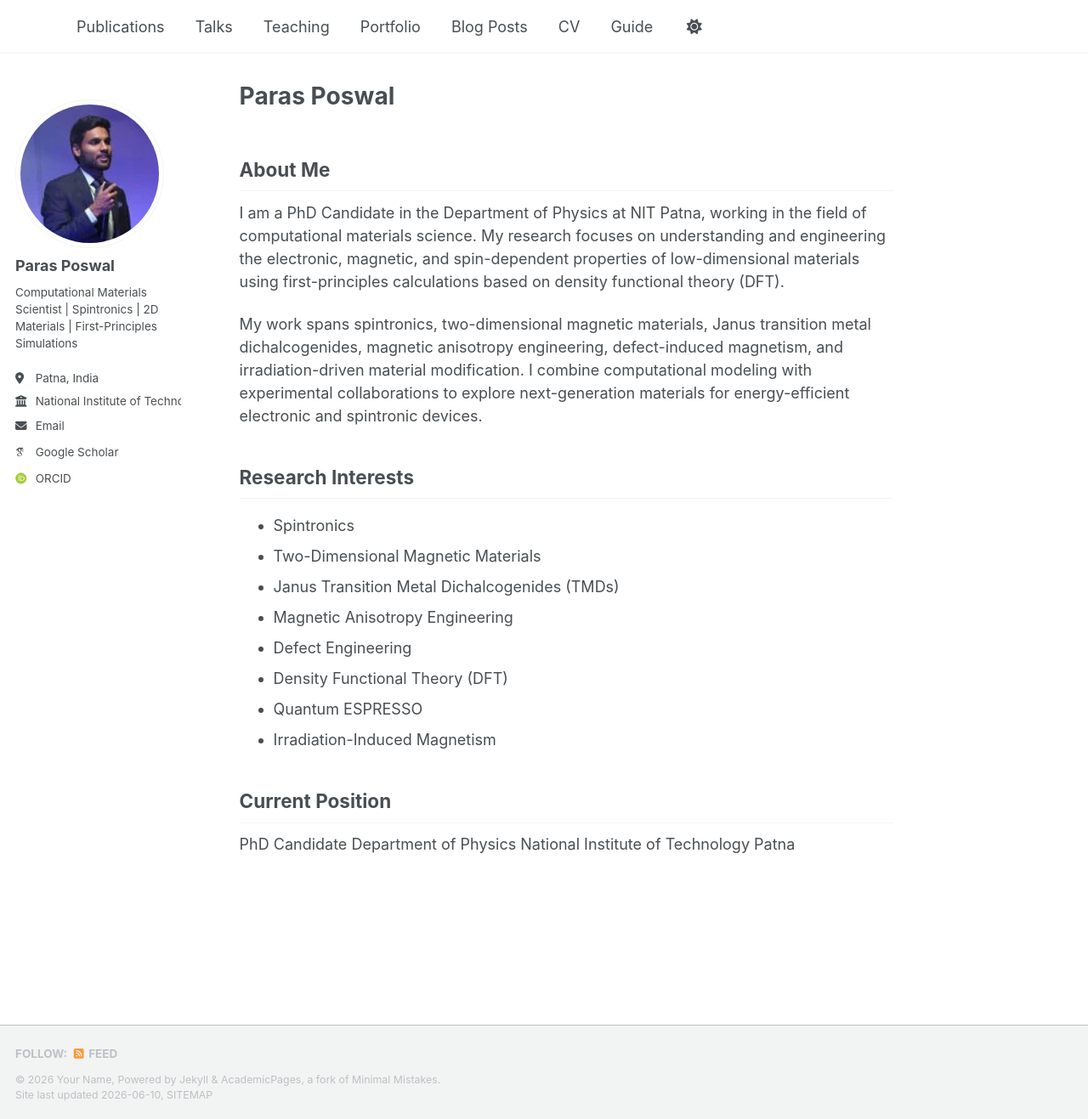
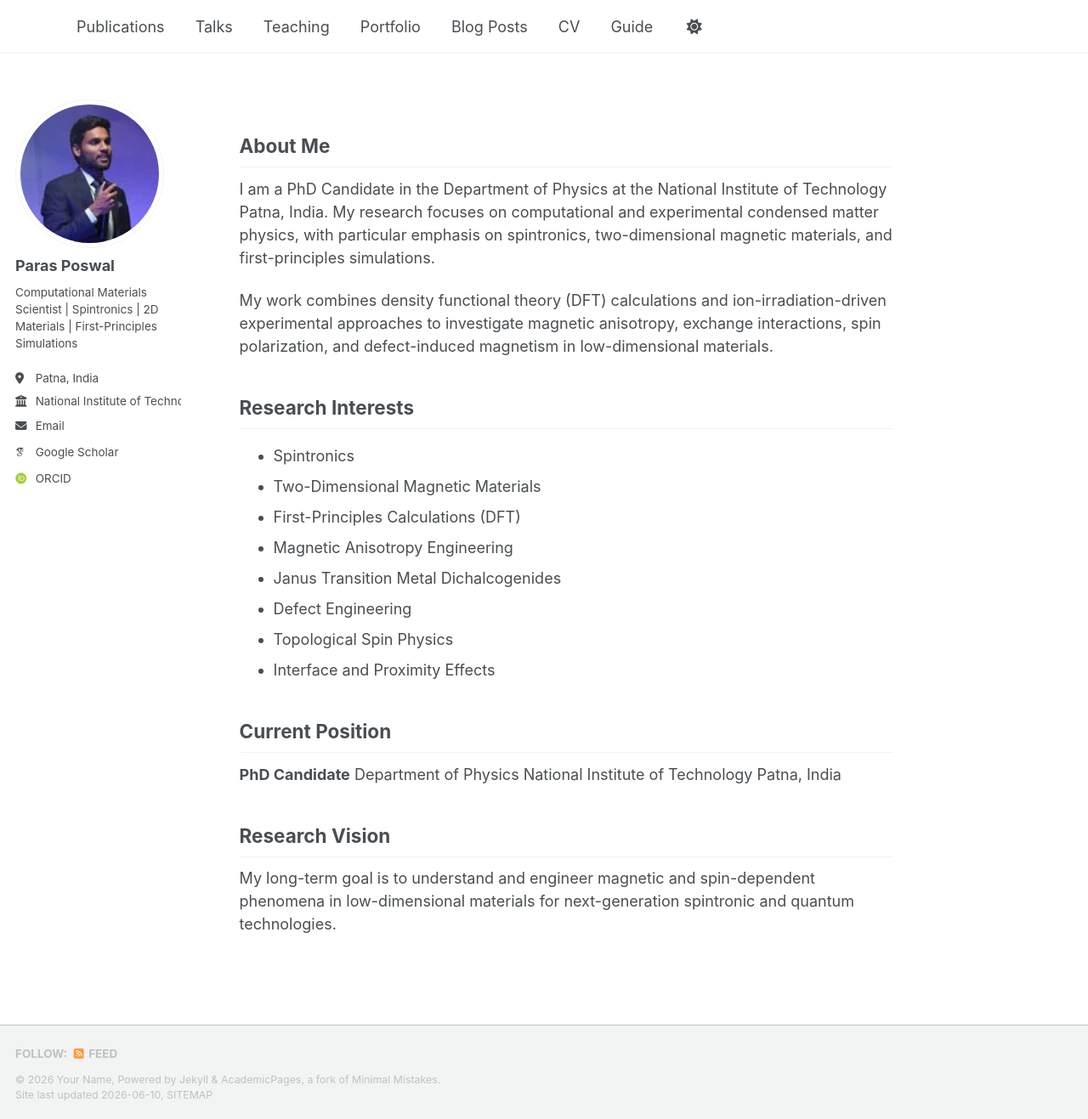
Before and after one commit to poswalparas/poswalparas.github.io, a Jekyll site: the page built from _pages/about.md, in a window 1280 px wide and 1317 px high. Shown: the whole window at 85% size. Built offline with Jekyll 4.4.1, drawn with Linux system fonts in a browser that asks for light colours; some web fonts are replaced; a script bundle is joined from its source files by our own code; library files that are not in the unit come from our copies.

Commit message:
Update about.md

```diff
--- a/_pages/about.md
+++ b/_pages/about.md
@@ -1,6 +1,6 @@
 ---
 permalink: /
-title: "Paras Poswal"
+title: ""
 author_profile: true
 redirect_from:
   - /about/
@@ -9,23 +9,27 @@ redirect_from:
 
 ## About Me
 
-I am a PhD Candidate in the Department of Physics at NIT Patna, working in the field of computational materials science. My research focuses on understanding and engineering the electronic, magnetic, and spin-dependent properties of low-dimensional materials using first-principles calculations based on density functional theory (DFT).
+I am a PhD Candidate in the Department of Physics at the National Institute of Technology Patna, India. My research focuses on computational and experimental condensed matter physics, with particular emphasis on spintronics, two-dimensional magnetic materials, and first-principles simulations.
 
-My work spans spintronics, two-dimensional magnetic materials, Janus transition metal dichalcogenides, magnetic anisotropy engineering, defect-induced magnetism, and irradiation-driven material modification. I combine computational modeling with experimental collaborations to explore next-generation materials for energy-efficient electronic and spintronic devices.
+My work combines density functional theory (DFT) calculations and ion-irradiation-driven experimental approaches to investigate magnetic anisotropy, exchange interactions, spin polarization, and defect-induced magnetism in low-dimensional materials.
 
 ## Research Interests
 
 * Spintronics
 * Two-Dimensional Magnetic Materials
-* Janus Transition Metal Dichalcogenides (TMDs)
+* First-Principles Calculations (DFT)
 * Magnetic Anisotropy Engineering
+* Janus Transition Metal Dichalcogenides
 * Defect Engineering
-* Density Functional Theory (DFT)
-* Quantum ESPRESSO
-* Irradiation-Induced Magnetism
+* Topological Spin Physics
+* Interface and Proximity Effects
 
 ## Current Position
 
-PhD Candidate
+**PhD Candidate**
 Department of Physics
-National Institute of Technology Patna
+National Institute of Technology Patna, India
+
+## Research Vision
+
+My long-term goal is to understand and engineer magnetic and spin-dependent phenomena in low-dimensional materials for next-generation spintronic and quantum technologies.
```
